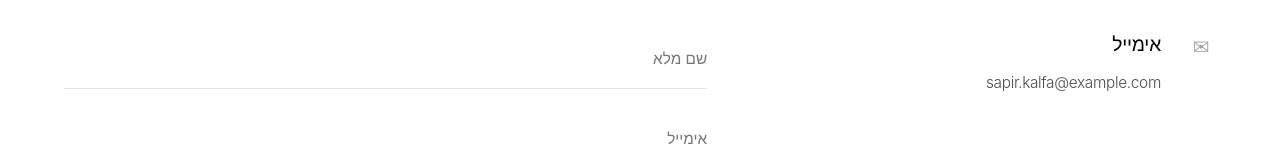
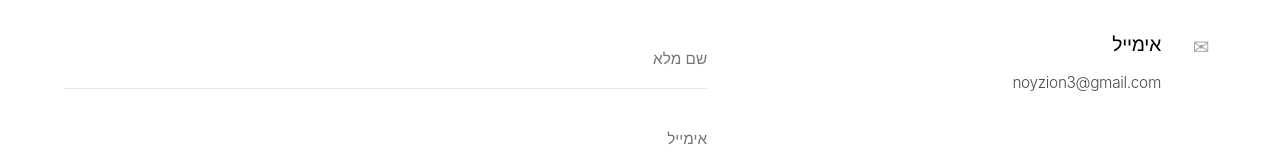
Before and after one commit to noyzion/sapir-kalfa-portfolio, a React (Vite) app: page / in a window 1280 px wide. Shown: the part 3511-3671 px from the top of the page. Built offline with nearby package versions, Linux system fonts and the light colour scheme.

Commit message:
change the mail for checking it

```diff
--- a/src/components/Contact/Contact.jsx
+++ b/src/components/Contact/Contact.jsx
@@ -42,7 +42,7 @@ function Contact() {
               <div className="info-icon">✉</div>
               <div>
                 <h3>{t.contact.email}</h3>
-                <p>sapir.kalfa@example.com</p>
+                <p>noyzion3@gmail.com</p>
               </div>
             </div>
             <div className="info-item">
```
Also changed, not shown: 1 other file (tests, documents, lock files or other folders).
